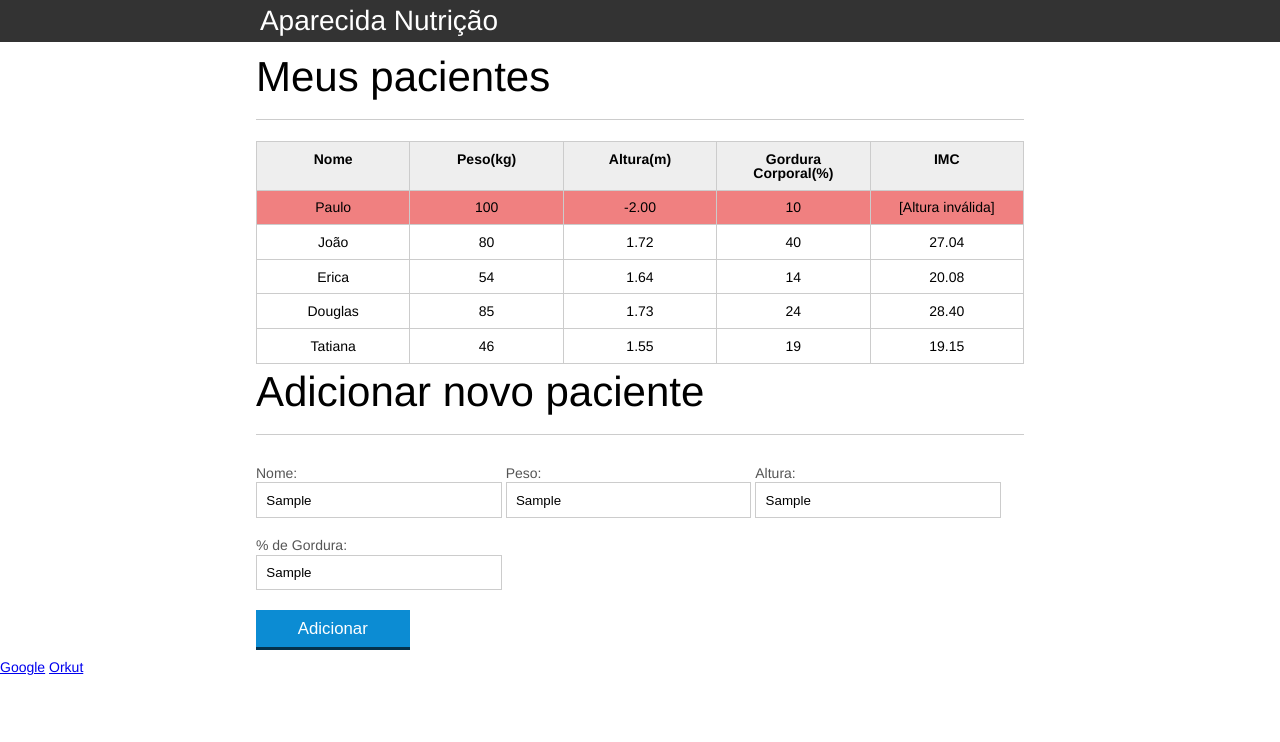
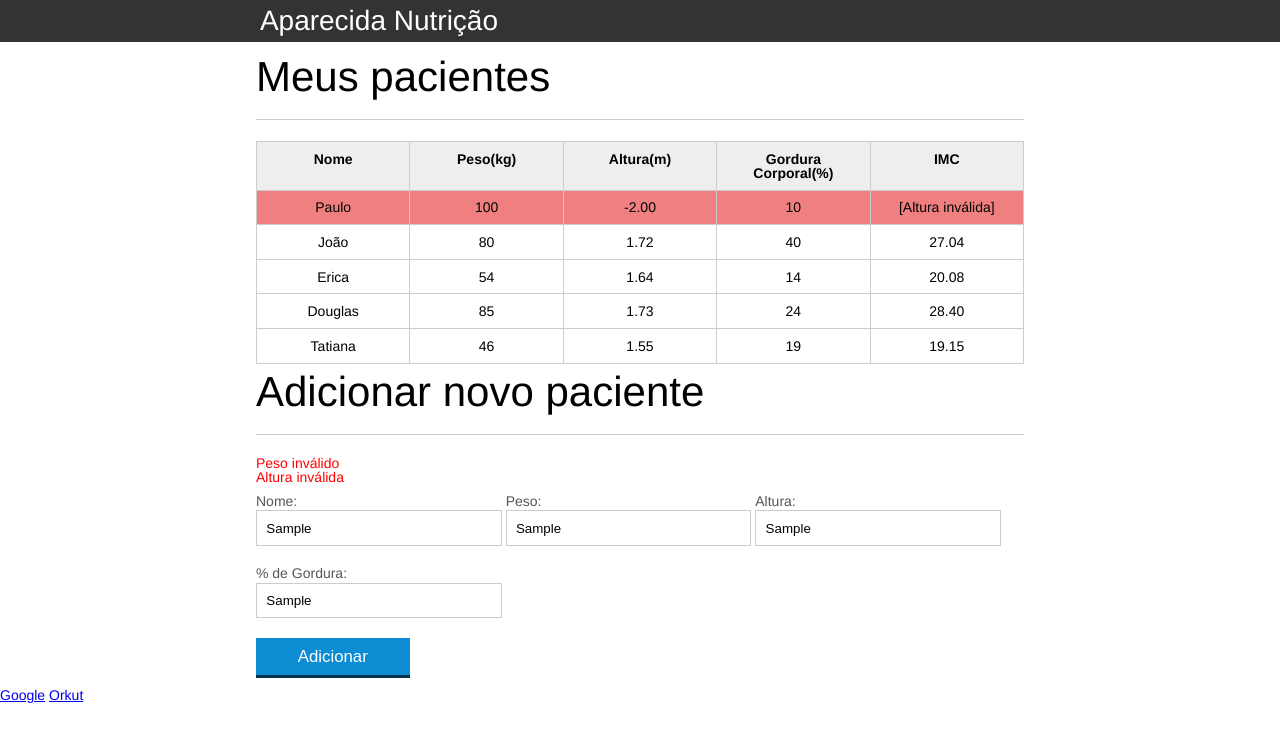
Before and after one commit to falcaoalado/introducao-javascript, a plain HTML site: page index.html in a window 1280 px wide. Both pictures are taken after typing "Sample", "Sample", "Sample", "Sample" into the empty fields and a click on the button "Adicionar". Drawn offline with Linux system fonts and the light colour scheme.

Commit message:
Aula 6.2

```diff
--- a/css/index.css
+++ b/css/index.css
@@ -136,3 +136,7 @@ button[disabled=disabled], button:disabled {
 .paciente-invalido {
 	background-color: lightcoral;
 }
+
+#mensagem-erro {
+    color: red;
+}
--- a/index.html
+++ b/index.html
@@ -76,6 +76,7 @@
 		<!-- ... -->
 		<section class="container">
 		    <h2 id="titulo-form">Adicionar novo paciente</h2>
+            <ul id="mensagem-erro"></ul>
 		    <form id="adiciona-paciente">
 		        <div class="grupo">
 		            <label for="nome">Nome:</label>
--- a/js/form.js
+++ b/js/form.js
@@ -10,8 +10,10 @@ button.addEventListener("click", function(event){
   var paciente = obtemPacienteDoFormulario(form);
   var pacienteTr = montaTr(paciente);
 
-    if (!validaPaciente(paciente)) {
-        console.log("Paciente inválido");
+  var erros = validaPaciente(paciente);
+
+    if (erros.length > 0) {
+        montaMensagemErro(erros);
         return;
     }
 
@@ -63,7 +65,28 @@ function montaTd(dado, classe) {
 }
 
 function validaPaciente(paciente) {
-    if (validaPeso(paciente.peso) && validaAltura(paciente.altura)) {
-        return true;
+
+    var erros = [];
+
+    if (!validaPeso(paciente.peso)) {
+        erros.push("Peso inválido");
+    }
+
+    if (!validaAltura(paciente.altura)) {
+        erros.push("Altura inválida");
+    }
+
+    return erros;
+}
+
+function montaMensagemErro(erros) {
+
+    var ulErro = document.querySelector("#mensagem-erro");
+
+    for (var i = 0 ; i < erros.length ; i++) {
+        var li = document.createElement("li");
+        li.textContent = erros[i];
+
+        ulErro.appendChild(li);
     }
 }
```
